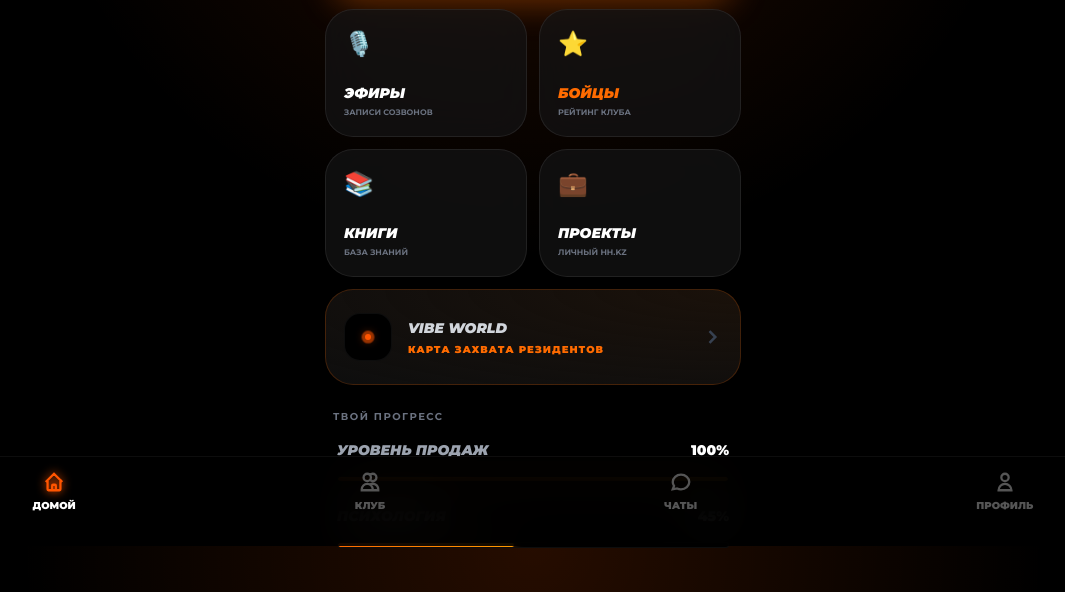
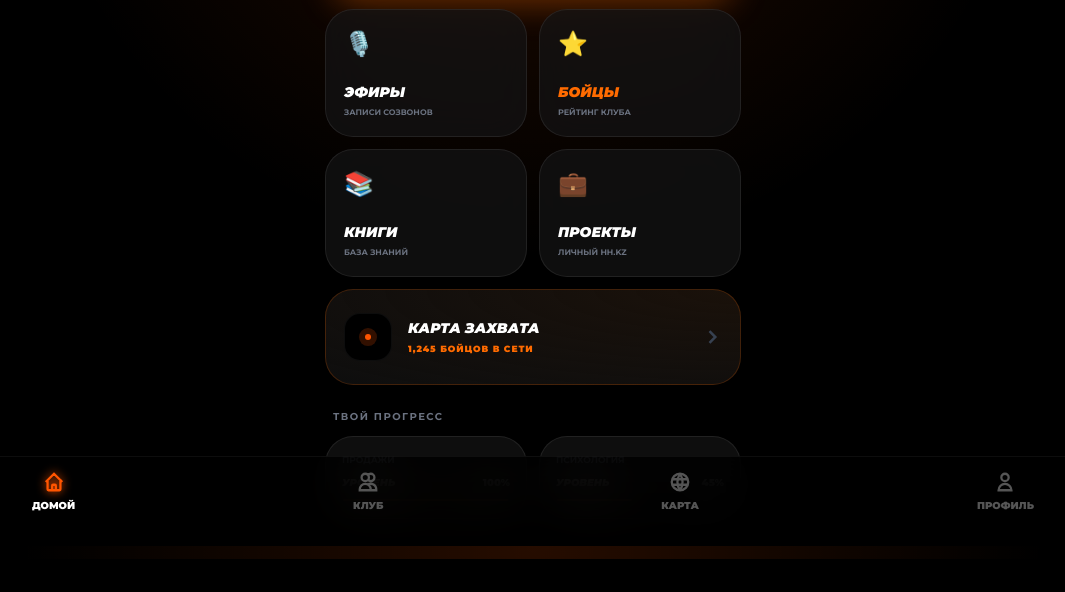
Before and after one commit to bekbolat00/vibe_sales_comminuty_bot, a plain HTML site: page index.html in a window 1280 px wide. Shown: the part 254-846 px from the top of the page, without its empty margins (107-1172 px from the left). After the commit the page ends 813 px from the top, so only its background shows below. Drawn offline with nearby package versions, Linux system fonts and the light colour scheme; a script that the page names is missing.

Commit message:
Update index.html

```diff
--- a/index.html
+++ b/index.html
@@ -3,13 +3,13 @@
 <head>
     <meta charset="UTF-8">
     <meta name="viewport" content="width=device-width, initial-scale=1.0, maximum-scale=1.0, user-scalable=no">
-    <title>VIBE World Conquest</title>
+    <title>VIBE Ecosystem</title>
     <script src="https://cdn.tailwindcss.com"></script>
     <script src="https://telegram.org/js/telegram-web-app.js"></script>
     <link href="https://fonts.googleapis.com/css2?family=Montserrat:ital,wght@0,500;0,700;0,900;1,900&display=swap" rel="stylesheet">
 
     <style>
-        :root { --orange: #FF5500; --bg: #000000; --glass: rgba(20, 20, 20, 0.7); --glass-border: rgba(255, 255, 255, 0.08); }
+        :root { --orange: #FF5500; --bg: #000000; --glass: rgba(20, 20, 20, 0.7); --border: rgba(255, 255, 255, 0.08); }
 
         body {
             background-color: var(--bg); color: #fff; font-family: 'Montserrat', sans-serif;
@@ -17,13 +17,12 @@
             overflow-y: auto; -webkit-overflow-scrolling: touch; overscroll-behavior-y: none;
             height: 100vh;
             background-image: radial-gradient(circle at 50% 0%, rgba(255, 85, 0, 0.15), transparent 50%);
-            padding-bottom: 120px; /* Отступ под ТабБар */
+            padding-bottom: 120px;
         }
 
-        /* Бенто-карточки */
         .bento-card {
             background: var(--glass); backdrop-filter: blur(20px); -webkit-backdrop-filter: blur(20px);
-            border: 1px solid var(--glass-border); border-radius: 28px; padding: 18px;
+            border: 1px solid var(--border); border-radius: 28px; padding: 18px;
             transition: all 0.2s ease; position: relative; overflow: hidden;
         }
         .bento-card:active { transform: scale(0.97); background: rgba(30, 30, 30, 0.8); }
@@ -33,21 +32,19 @@
             box-shadow: 0 15px 35px -10px rgba(255, 107, 0, 0.4); border: none;
         }
 
-        /* ================== МАГИЯ PULSE v5.2 ================== */
-        /* Кнопка PRO: Пульсирующее "дыхание" */
+        /* Мигающий PRO статус */
         @keyframes proPulse {
-            0% { box-shadow: 0 0 0 0 rgba(255, 107, 0, 0.3); border-color: rgba(255, 107, 0, 0.3); }
+            0% { box-shadow: 0 0 0 0 rgba(255, 107, 0, 0.4); border-color: rgba(255, 107, 0, 0.5); }
             70% { box-shadow: 0 0 0 10px rgba(255, 107, 0, 0); border-color: rgba(255, 107, 0, 0.1); }
-            100% { box-shadow: 0 0 0 0 rgba(255, 107, 0, 0.3); border-color: rgba(255, 107, 0, 0.3); }
+            100% { box-shadow: 0 0 0 0 rgba(255, 107, 0, 0.4); border-color: rgba(255, 107, 0, 0.5); }
         }
         .pro-badge { animation: proPulse 2.5s infinite; }
 
-        /* Карта на главной: Пульсация точки */
+        /* Пульсация на карте */
         @keyframes mapPulse { 0% { transform: scale(1); opacity: 1; } 100% { transform: scale(3.5); opacity: 0; } }
-        .map-dot { width: 6px; height: 6px; background: var(--orange); border-radius: 50%; position: relative; box-shadow: 0 0 10px var(--orange); }
-        .map-dot::after { content: ''; position: absolute; inset: 0; background: var(--orange); border-radius: 50%; animation: mapPulse 2.2s infinite; }
+        .map-dot { width: 6px; height: 6px; background: var(--orange); border-radius: 50%; position: relative; }
+        .map-dot::after { content: ''; position: absolute; inset: 0; background: var(--orange); border-radius: 50%; animation: mapPulse 2s infinite; }
 
-        /* ТабБар снизу */
         .tabbar {
             position: fixed; bottom: 0; left: 0; width: 100%; height: 90px;
             background: rgba(0, 0, 0, 0.85); backdrop-filter: blur(25px);
@@ -63,7 +60,7 @@
         .hidden-screen { display: none !important; }
     </style>
 </head>
-<body class="max-w-md mx-auto relative p-4" id="app-body">
+<body class="max-w-md mx-auto relative p-4">
 
     <div class="flex justify-between items-end mt-2 mb-8 px-1">
         <div>
@@ -78,42 +75,37 @@
         </div>
     </div>
 
-
     <div id="home-screen">
-
         <div class="grid grid-cols-2 gap-3 mb-3">
-            <div class="bento-card card-hero col-span-2 flex justify-between items-center h-36" onclick="tg.showAlert('Раздел Обучение')">
+            <div class="bento-card card-hero col-span-2 flex justify-between items-center h-36" onclick="openSubScreen('courses-screen')">
                 <div class="z-10">
                     <div class="text-white/80 text-[10px] font-bold uppercase tracking-widest mb-1">Академия</div>
                     <h2 class="text-3xl font-black italic uppercase leading-none">Обучение</h2>
-                    <p class="text-[10px] font-bold text-white/90 mt-2">Доступно 2 модуля</p>
+                    <p class="text-[10px] font-bold text-white/90 mt-2">Доступно 4 модуля</p>
                 </div>
                 <div class="z-10 bg-white/20 backdrop-blur-md w-14 h-14 rounded-full flex items-center justify-center">
                     <svg viewBox="0 0 24 24" fill="currentColor" class="w-6 h-6 ml-1 text-white"><path d="M8 5v14l11-7z"/></svg>
                 </div>
             </div>
 
-            <div class="bento-card h-32 flex flex-col justify-end" onclick="tg.showAlert('Раздел Эфиры')">
+            <div class="bento-card h-32 flex flex-col justify-end" onclick="tg.showAlert('Эфиры')">
                 <span class="text-2xl mb-auto">🎙️</span>
-                <h3 class="text-sm font-black italic uppercase leading-tight">Эфиры</h3>
+                <h3 class="text-sm font-black italic uppercase">Эфиры</h3>
                 <p class="text-[8px] text-gray-500 font-bold uppercase mt-1">Записи созвонов</p>
             </div>
-
             <div class="bento-card h-32 flex flex-col justify-end" onclick="tg.showAlert('Рейтинг бойцов')">
                 <span class="text-2xl mb-auto">⭐</span>
-                <h3 class="text-sm font-black italic uppercase text-[#FF6B00] leading-tight">Бойцы</h3>
+                <h3 class="text-sm font-black italic uppercase text-[#FF6B00]">Бойцы</h3>
                 <p class="text-[8px] text-gray-500 font-bold uppercase mt-1">Рейтинг клуба</p>
             </div>
-
-            <div class="bento-card h-32 flex flex-col justify-end" onclick="tg.showAlert('Библиотека')">
+            <div class="bento-card h-32 flex flex-col justify-end" onclick="tg.showAlert('Книги')">
                 <span class="text-2xl mb-auto">📚</span>
-                <h3 class="text-sm font-black italic uppercase leading-tight">Книги</h3>
+                <h3 class="text-sm font-black italic uppercase">Книги</h3>
                 <p class="text-[8px] text-gray-500 font-bold uppercase mt-1">База знаний</p>
             </div>
-
             <div class="bento-card h-32 flex flex-col justify-end" onclick="tg.showAlert('Вакансии')">
                 <span class="text-2xl mb-auto">💼</span>
-                <h3 class="text-sm font-black italic uppercase leading-tight">Проекты</h3>
+                <h3 class="text-sm font-black italic uppercase">Проекты</h3>
                 <p class="text-[8px] text-gray-500 font-bold uppercase mt-1">Личный HH.KZ</p>
             </div>
 
@@ -121,11 +113,10 @@
                 <div class="flex items-center gap-4">
                     <div class="relative w-12 h-12 bg-black rounded-2xl flex items-center justify-center border border-white/5 overflow-hidden">
                         <div class="map-dot"></div>
-                        <div class="absolute inset-0 opacity-20" style="background-image: radial-gradient(#FF6B00 0.5px, transparent 0.5px); background-size: 10px 10px;"></div>
                     </div>
                     <div>
-                        <h3 class="text-sm font-black italic uppercase text-gray-300">VIBE World</h3>
-                        <p class="text-[10px] text-[#FF6B00] font-black uppercase tracking-widest mt-1">Карта захвата резидентов</p>
+                        <h3 class="text-sm font-black italic uppercase">Карта захвата</h3>
+                        <p class="text-[9px] text-[#FF6B00] font-black uppercase tracking-widest mt-1">1,245 бойцов в сети</p>
                     </div>
                 </div>
                 <svg viewBox="0 0 24 24" fill="none" stroke="currentColor" class="w-5 h-5 text-gray-700" stroke-width="3"><path d="M9 5l7 7-7 7"/></svg>
@@ -133,37 +124,52 @@
         </div>
 
         <h4 class="text-[10px] text-gray-500 font-bold uppercase tracking-[0.15em] ml-2 mb-3 mt-6">Твой прогресс</h4>
-
-        <div class="space-y-4 px-2">
-            <div class="flex flex-col gap-2 p-1">
+        <div class="grid grid-cols-2 gap-3">
+            <div class="bento-card !p-4">
+                <div class="text-[9px] text-gray-500 font-bold uppercase mb-2">Продажи</div>
                 <div class="flex justify-between items-end mb-2">
-                    <div class="text-sm font-black italic uppercase text-gray-400">Уровень ПРОДАЖ</div>
-                    <div class="text-sm font-black">100%</div>
+                    <div class="text-[10px] font-black italic uppercase">Уровень</div>
+                    <div class="text-[10px] font-black">100%</div>
                 </div>
-                <div class="w-full bg-black h-1.5 rounded-full overflow-hidden border border-white/5">
-                    <div class="bg-gradient-to-r from-[#FF6B00] to-[#ff9900] w-full h-full rounded-full shadow-[0_0_10px_#FF6B00]"></div>
+                <div class="w-full bg-black h-1 rounded-full overflow-hidden border border-white/5">
+                    <div class="bg-[#FF6B00] w-full h-full rounded-full shadow-[0_0_8px_#FF6B00]"></div>
                 </div>
             </div>
-
-            <div class="flex flex-col gap-2 p-1">
+            <div class="bento-card !p-4">
+                <div class="text-[9px] text-gray-500 font-bold uppercase mb-2">Психология</div>
                 <div class="flex justify-between items-end mb-2">
-                    <div class="text-sm font-black italic uppercase text-gray-400">ПСИХОЛОГИЯ</div>
-                    <div class="text-sm font-black">45%</div>
+                    <div class="text-[10px] font-black italic uppercase">Уровень</div>
+                    <div class="text-[10px] font-black">45%</div>
                 </div>
-                <div class="w-full bg-black h-1.5 rounded-full overflow-hidden border border-white/5">
-                    <div class="bg-gradient-to-r from-[#FF6B00] to-[#ff9900] w-[45%] h-full rounded-full shadow-[0_0_10px_#FF6B00]"></div>
+                <div class="w-full bg-black h-1 rounded-full overflow-hidden border border-white/5">
+                    <div class="bg-[#FF6B00] w-[45%] h-full rounded-full shadow-[0_0_8px_#FF6B00]"></div>
                 </div>
             </div>
         </div>
+        <div class="h-10 w-full"></div>
+    </div>
 
-        <div class="h-10 w-full"></div> </div>
+    <div id="courses-screen" class="hidden-screen space-y-3">
+        <h2 class="text-3xl font-black italic uppercase mb-6 px-1">Обучение</h2>
+        <div class="bento-card flex items-center gap-4 p-5" onclick="tg.showAlert('Модуль МОП')">
+            <div class="text-3xl">🔥</div>
+            <div>
+                <div class="font-black italic text-lg uppercase leading-tight">Продажи (МОП)</div>
+                <div class="text-[10px] text-[#FF6B00] font-bold uppercase mt-1 tracking-widest">4 уроков</div>
+            </div>
+        </div>
+        <div class="bento-card flex items-center gap-4 p-5" onclick="tg.showAlert('Модуль РОП')">
+            <div class="text-3xl">📈</div>
+            <div>
+                <div class="font-black italic text-lg uppercase leading-tight">Система (РОП)</div>
+                <div class="text-[10px] text-[#FF6B00] font-bold uppercase mt-1 tracking-widest">6 уроков</div>
+            </div>
+        </div>
+    </div>
 
-
-    <div id="club-screen" class="hidden-screen p-4 text-center text-gray-600 font-bold mt-20">Раздел Клуб</div>
-    <div id="chat-screen" class="hidden-screen p-4 text-center text-gray-600 font-bold mt-20">Раздел Чаты</div>
-    <div id="map-screen" class="hidden-screen p-4 text-center text-gray-600 font-bold mt-20">VIBE World</div>
-    <div id="profile-screen" class="hidden-screen p-4 text-center text-gray-600 font-bold mt-20">Раздел Профиль</div>
-
+    <div id="club-screen" class="hidden-screen p-10 text-center font-bold text-gray-600">Раздел Клуб</div>
+    <div id="map-screen" class="hidden-screen p-10 text-center font-bold text-gray-600 italic text-[#FF6B00]">VIBE WORLD MAP</div>
+    <div id="profile-screen" class="hidden-screen p-10 text-center font-bold text-gray-600">Профиль</div>
 
     <div class="tabbar">
         <div class="tab-item active" onclick="switchTab('home-screen', 0)">
@@ -174,9 +180,9 @@
             <svg viewBox="0 0 24 24" fill="none" stroke="currentColor"><path d="M12 4.354a4 4 0 110 5.292M15 21H3v-1a6 6 0 0112 0v1zm0 0h6v-1a6 6 0 00-9-5.197M13 7a4 4 0 11-8 0 4 4 0 018 0z"/></svg>
             <span>Клуб</span>
         </div>
-        <div class="tab-item" onclick="switchTab('chat-screen', 2)">
-            <svg viewBox="0 0 24 24" fill="none" stroke="currentColor"><path d="M8 12h.01M12 12h.01M16 12h.01M21 12c0 4.418-4.03 8-9 8a9.863 9.863 0 01-4.255-.949L3 20l1.395-3.72C3.512 15.042 3 13.574 3 12c0-4.418 4.03-8 9-8s9 3.582 9 8z"/></svg>
-            <span>Чаты</span>
+        <div class="tab-item" onclick="switchTab('map-screen', 2)">
+            <svg viewBox="0 0 24 24" fill="none" stroke="currentColor"><path d="M21 12a9 9 0 11-18 0 9 9 0 0118 0z"/><path d="M3.6 9h16.8M3.6 15h16.8"/><path d="M12 3a17 17 0 000 18M12 3a17 17 0 010 18"/></svg>
+            <span>Карта</span>
         </div>
         <div class="tab-item" onclick="switchTab('profile-screen', 3)">
             <svg viewBox="0 0 24 24" fill="none" stroke="currentColor"><path d="M16 7a4 4 0 11-8 0 4 4 0 018 0zM12 14a7 7 0 00-7 7h14a7 7 0 00-7-7z"/></svg>
@@ -193,19 +199,27 @@
             document.getElementById('greeting').innerText = `Салам, ${tg.initDataUnsafe.user.first_name}`;
         }
 
-        const screens = ['home-screen', 'club-screen', 'chat-screen', 'profile-screen', 'map-screen'];
+        const screens = ['home-screen', 'club-screen', 'map-screen', 'profile-screen', 'courses-screen'];
 
         function switchTab(screenId, index) {
             screens.forEach(id => document.getElementById(id).classList.add('hidden-screen'));
             document.getElementById(screenId).classList.remove('hidden-screen');
-
             const tabs = document.querySelectorAll('.tab-item');
             tabs.forEach(tab => tab.classList.remove('active'));
-            tabs[index].classList.add('active');
+            if(index !== undefined) tabs[index].classList.add('active');
+            tg.BackButton.hide();
+            window.scrollTo({top: 0, behavior: 'smooth'});
+        }
 
-            tg.BackButton.hide();
-            document.body.scrollTo({top: 0, behavior: 'smooth'});
+        function openSubScreen(screenId) {
+            screens.forEach(id => document.getElementById(id).classList.add('hidden-screen'));
+            document.getElementById(screenId).classList.remove('hidden-screen');
+            document.querySelectorAll('.tab-item').forEach(tab => tab.classList.remove('active'));
+            tg.BackButton.show();
+            window.scrollTo({top: 0, behavior: 'smooth'});
         }
+
+        tg.BackButton.onClick(() => { switchTab('home-screen', 0); });
     </script>
 </body>
 </html>
```
